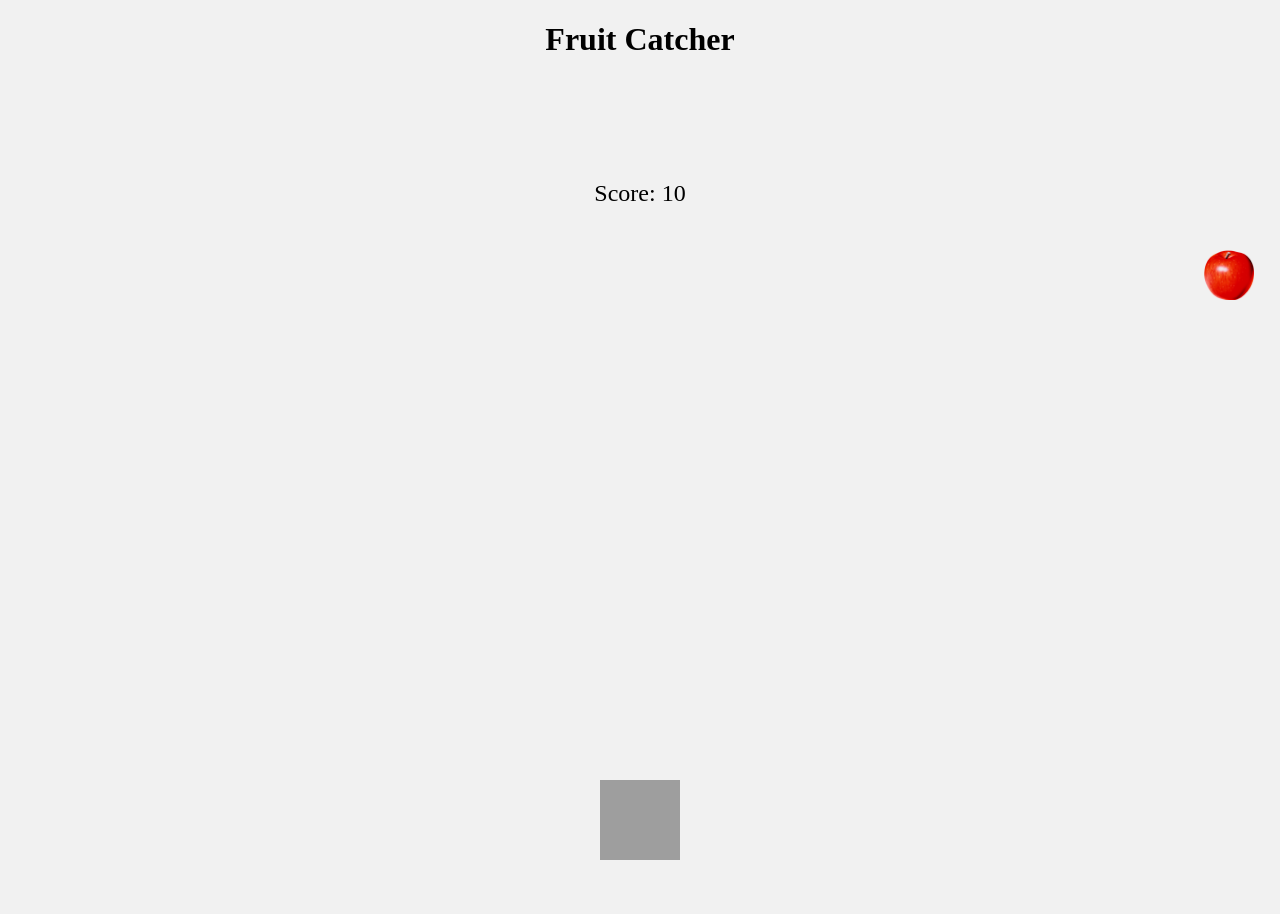
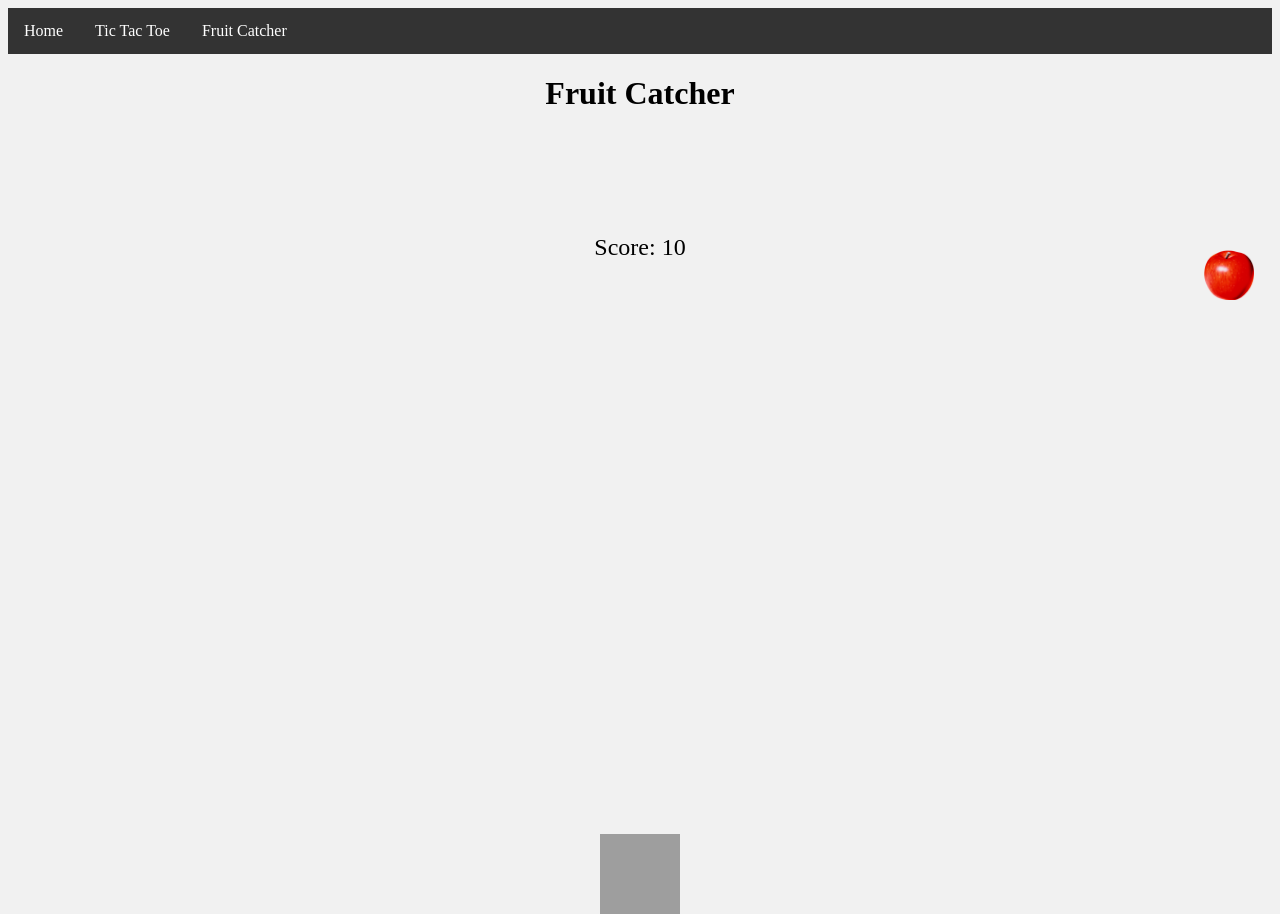
Before and after one commit to kahlon699/FreeGame, a plain HTML site: page FruitCatcher.html in a window 1280 px wide. Before the commit the page ends 860 px from the top, so only its background shows below. Drawn offline with Linux system fonts and the light colour scheme; grey boxes are pictures that could not be loaded.

Commit message:
Update FruitCatcher.html

```diff
--- a/FruitCatcher.html
+++ b/FruitCatcher.html
@@ -147,6 +147,12 @@ setInterval(dropFruit, 2000);
   </style>
 </head>
 <body>
+	 <ul class="menu">
+   <li><a href="FreeGame//">Home</a></li>
+    <li><a href="TicTacToe.html">Tic Tac Toe</a></li>
+    <li><a href="FruitCatcher.html">Fruit Catcher</a></li>
+  </ul>
+
   <h1>Fruit Catcher</h1>
   <div id="basket"></div>
   <div id="score">Score: 0</div>
```
